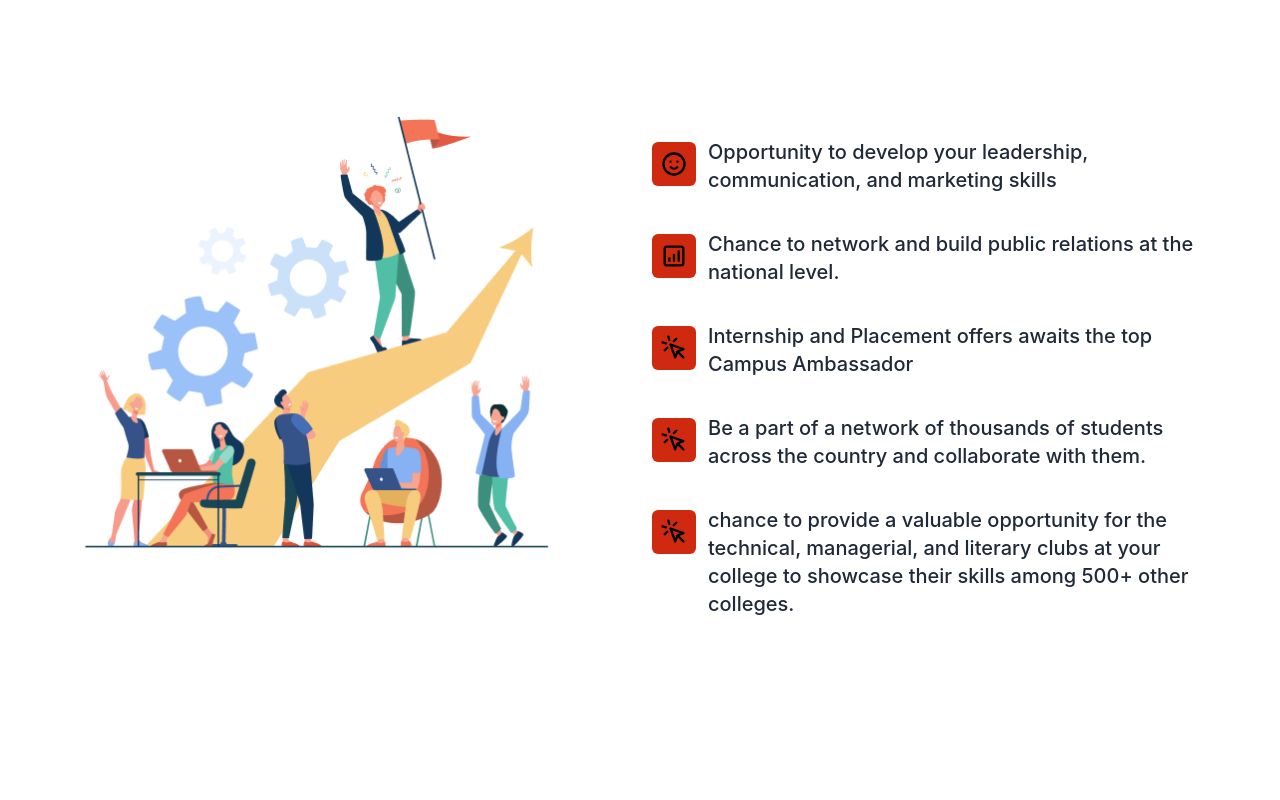
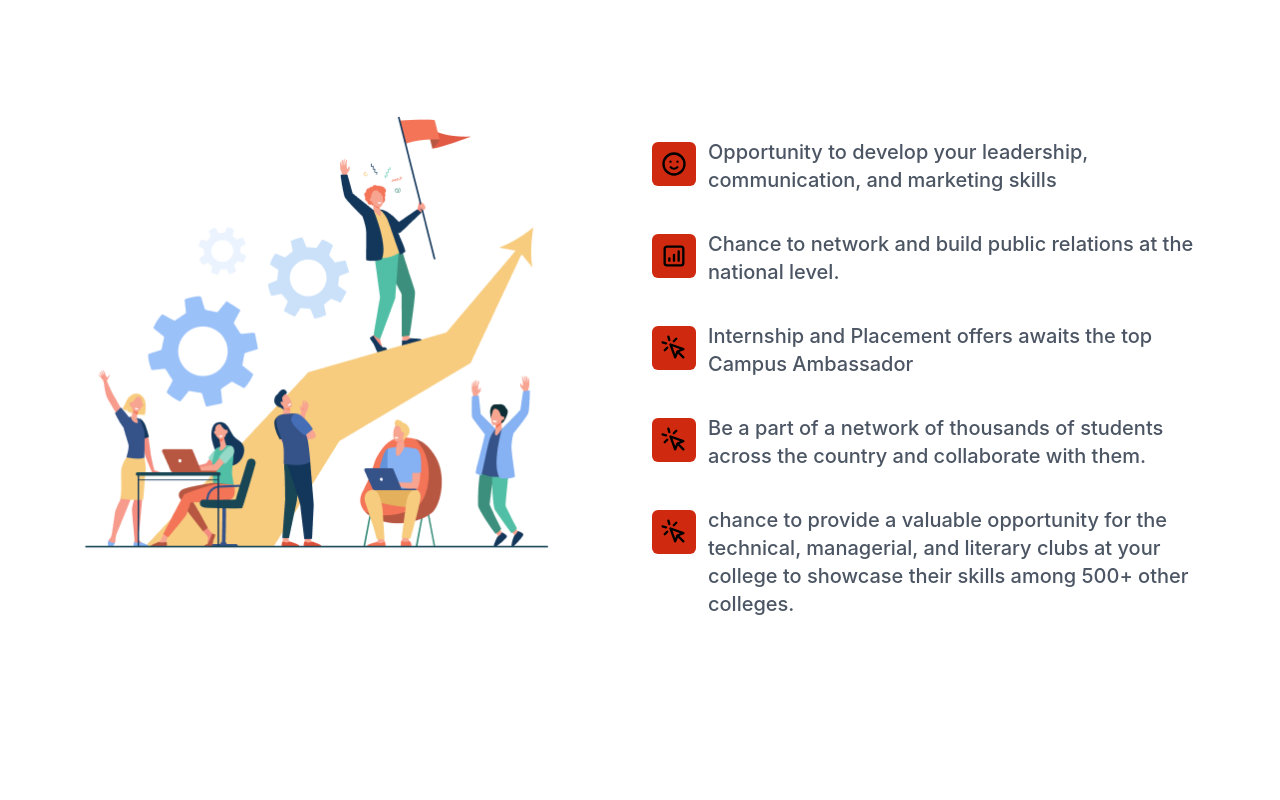
Before and after one commit to GayathriVihayas/campusAmbassador, a Next.js app: page / in a window 1280 px wide. Shown: the part 1340-2140 px from the top of the page. Built offline with nearby package versions, Linux system fonts and the light colour scheme.

Commit message:
color changes

```diff
--- a/components/benefits.js
+++ b/components/benefits.js
@@ -63,14 +63,14 @@ function Benefit(props) {
       <div className="flex items-start mt-8 space-x-3">
         <div className="flex items-center justify-center flex-shrink-0 mt-1 bg-orange-700  rounded-md w-11 h-11 ">
           {React.cloneElement(props.icon, {
-            className: 'w-7 h-7 text-grey-200',
+            className: 'w-7 h-7 text-grey-600',
           })}
         </div>
         <div>
-          <h4 className="text-xl font-medium text-gray-800 dark:text-gray-600">
+          <h4 className="text-xl font-medium text-gray-600 dark:text-gray-600">
             {props.title}
           </h4>
-          <p className="mt-1 text-gray-500 dark:text-gray-400">
+          <p className="mt-1 text-gray-500 dark:text-gray-200">
             {props.children}
           </p>
         </div>
```
